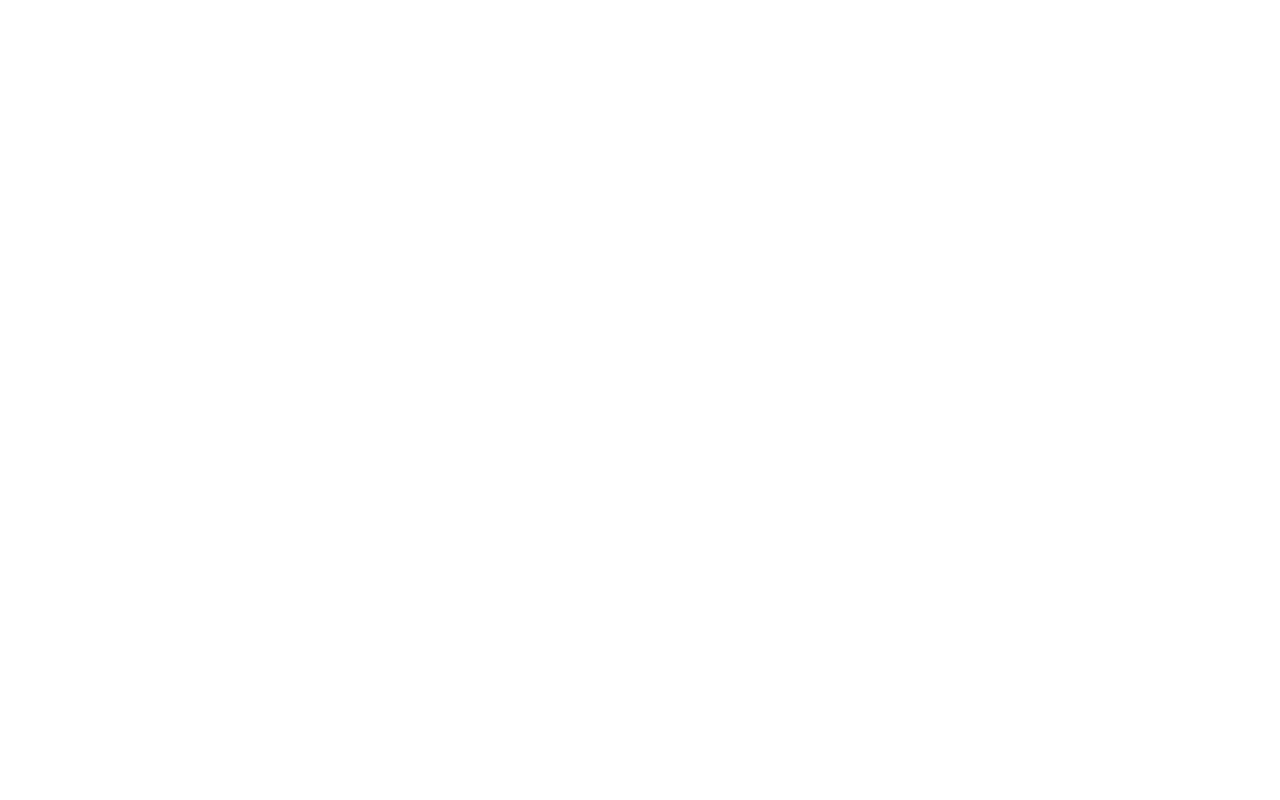
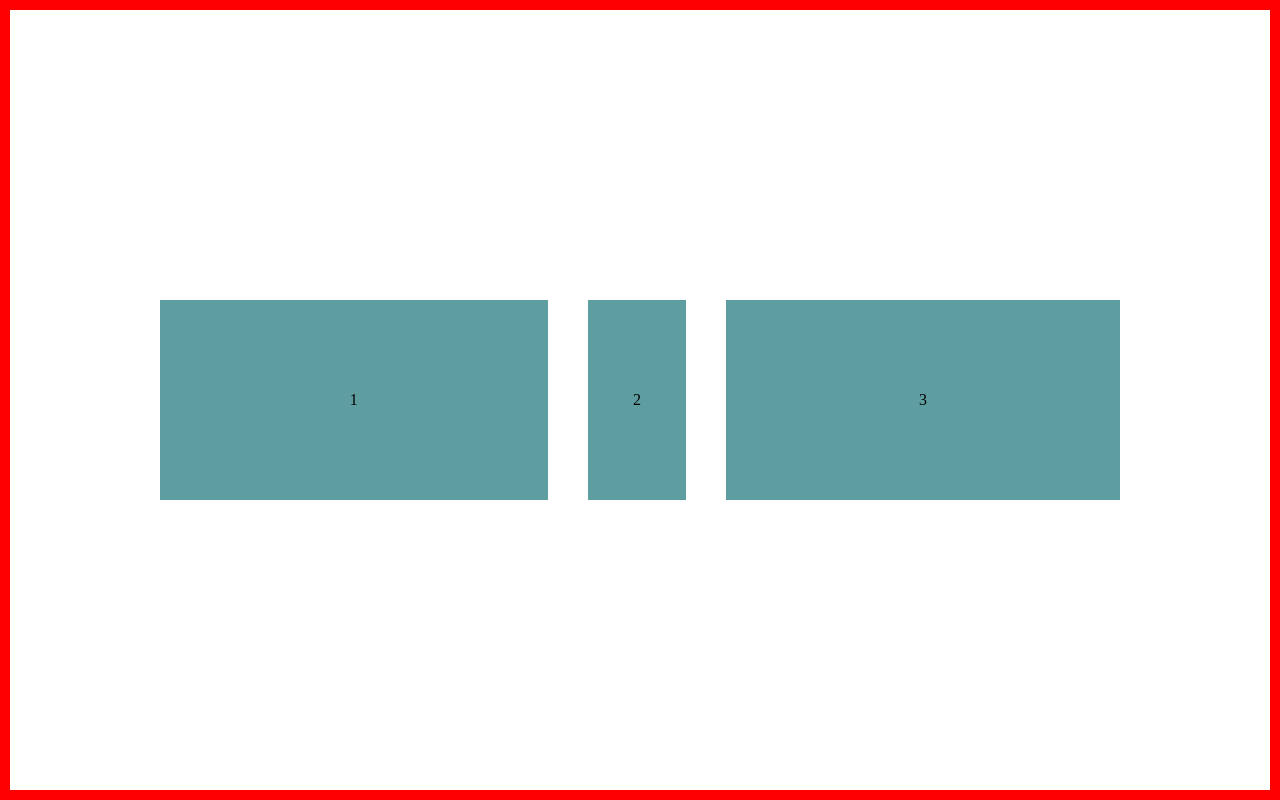
Before and after one commit to Butxer93/flexbox-course, a plain HTML site: page index.html in a window 1280 px wide. Drawn offline with Linux system fonts and the light colour scheme.

Commit message:
Flex overviews

```diff
--- a/index.html
+++ b/index.html
@@ -3,9 +3,55 @@
 <head>
     <meta charset="UTF-8">
     <meta name="viewport" content="width=device-width, initial-scale=1.0">
-    <title>Document</title>
+    <title></title>
+
+    <style>
+        body {
+            margin: 0;
+            padding: 0;
+        }
+        .container {
+            margin: 0;
+            height: calc(100vh - 20px);
+            width: calc(100vw - 20px);
+            border: 10px solid red;
+            display: flex;
+            justify-content: center;
+            align-items: center;
+        }
+        .blocks {
+            display: flex;
+            justify-content: center;
+            align-items: center;
+            width: 1000px;
+        }
+        .block {
+            background-color:cadetblue;
+            height: 200px;
+            margin: 20px;
+            display: flex;
+            justify-content: center;
+            align-items: center;
+        }
+        .block1 {
+        flex-basis: 400px;
+        flex-shrink: 2;
+        }
+        .block2 {
+            flex-basis: 100px;
+        }
+        .block3 {
+            flex-basis: 400px;
+        }
+  </style>
 </head>
 <body>
-
+  <div class="container">
+    <div class="blocks">
+      <div class="block block1">1</div>
+      <div class="block block2">2</div>
+      <div class="block block3">3</div>
+    </div>
+  </div>
 </body>
 </html>
```
